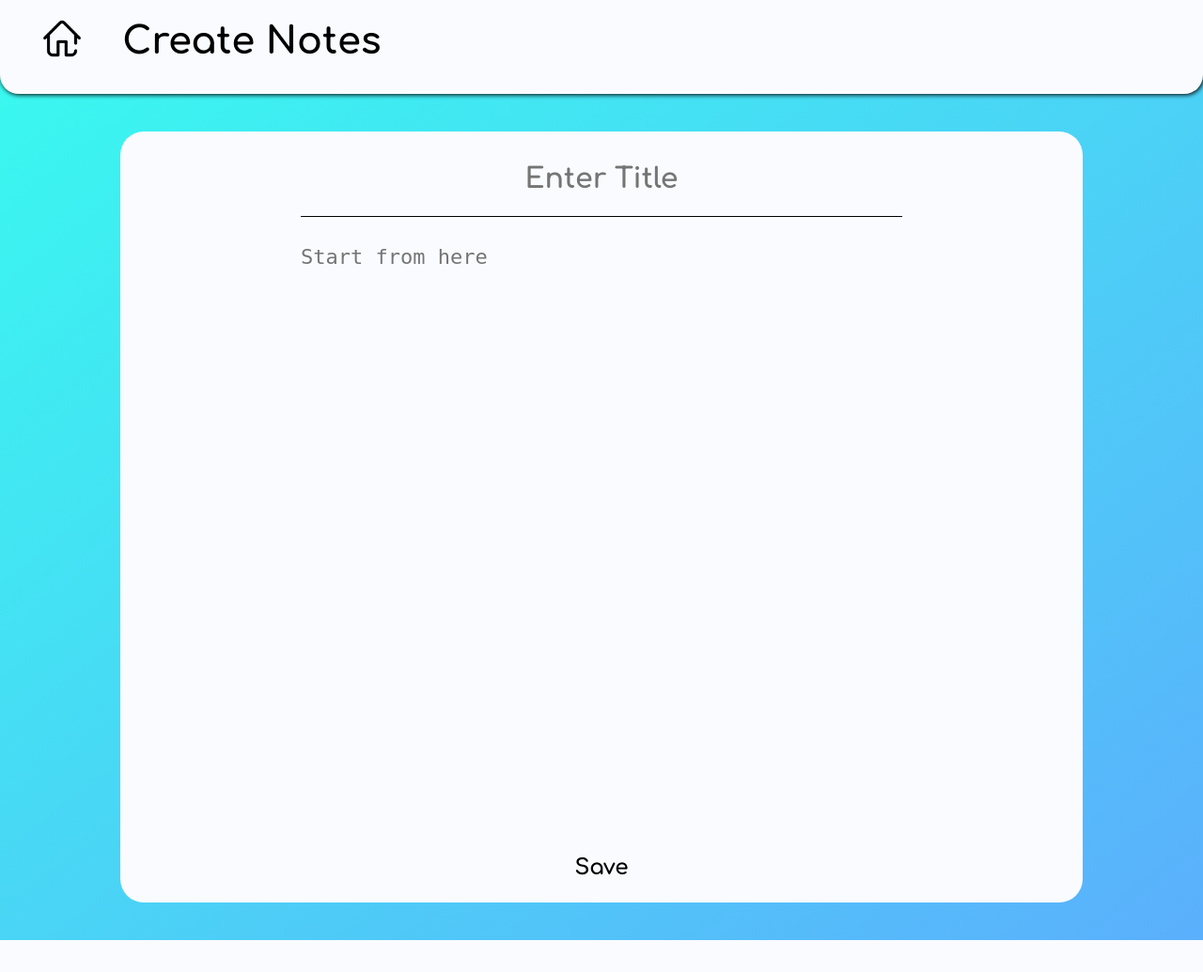
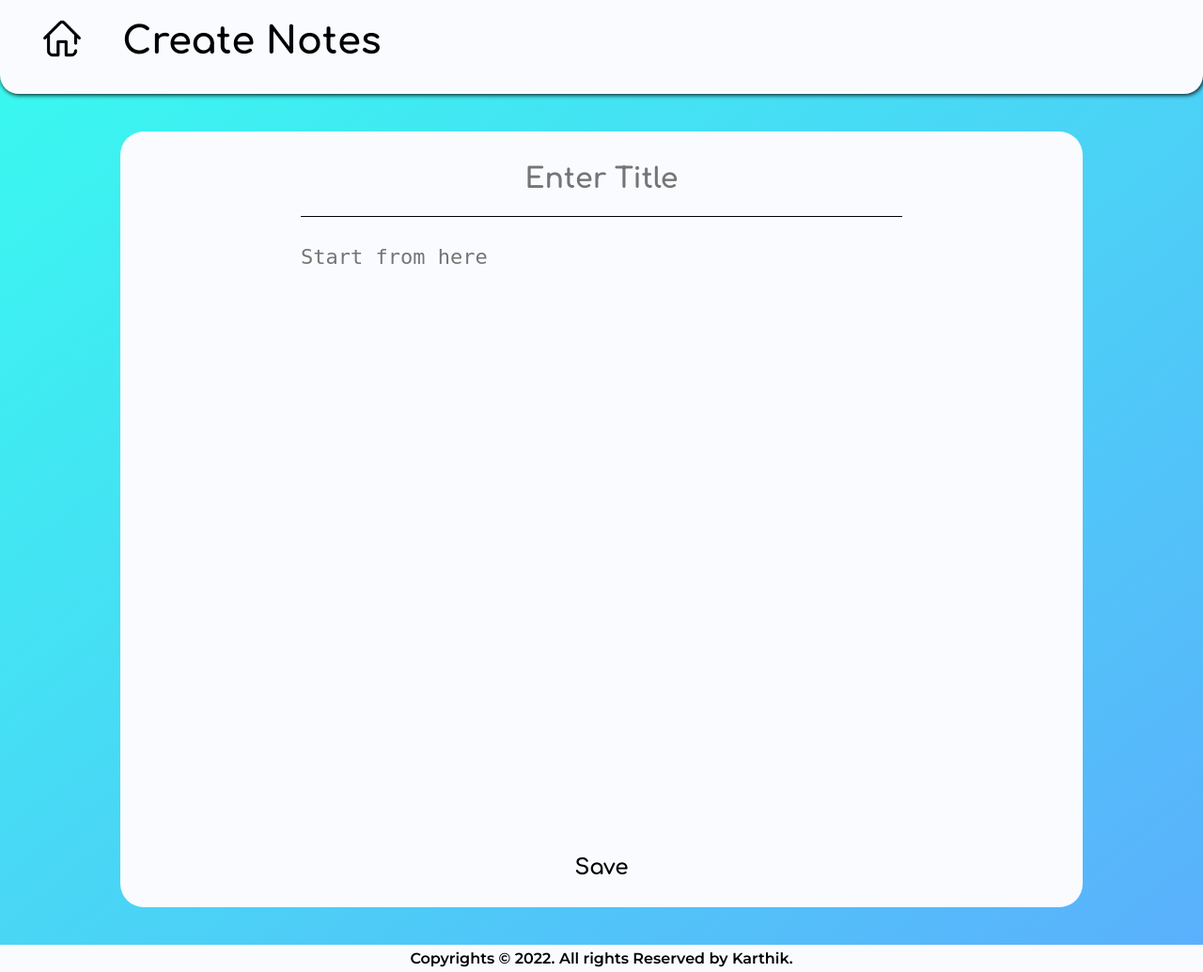
Before and after one commit to candykarthi002/Notes-App, a Django app: page /create-page/ in a window 1280 px wide. Shown: the whole page at 94% size. Before the commit the page ends 1001 px from the top, so only its background shows below. Run offline with Django 3.2, Linux system fonts and the light colour scheme; the visitor is signed in with stand-in values (Sample User, id 1).

Commit message:
Minor update - Styling

```diff
--- a/Notes_app/settings.py
+++ b/Notes_app/settings.py
@@ -26,7 +26,7 @@
 # SECURITY WARNING: don't run with debug turned on in production!
 DEBUG = True
 
-ALLOWED_HOSTS = ['notesapp1-0.herokuapp.com']
+ALLOWED_HOSTS = ['notesapp1-0.herokuapp.com', '127.0.0.1']
 
 
 # Application definition
--- a/frontend/static/frontend/style.css
+++ b/frontend/static/frontend/style.css
@@ -17,11 +17,14 @@
 }
 
 .navbar, .create-navbar, .edit-navbar {
+	position: sticky;
+	top: 0;
 	height: 12.5vh;
 	background-color: var(--paper-color);
 	align-items: center;
 	border-radius: 0 0 20px 20px;
 	box-shadow: 1px 1px 5px rgba(0, 0, 0, 1.0);
+	z-index: 100;
 }
 
 .navbar, .edit-navbar {
@@ -523,3 +548,31 @@
 	text-decoration: none;
 	color: darkcyan;
 }
+
+form #save-btn {
+	width: fit-content;
+	height: fit-content;
+	padding: 10px 20px;
+	text-align: center;
+	cursor: url('/static/frontend/pen2-7-hover.png'), auto;
+	transition: all 250ms ease-in-out;
+	border-radius: 7px;
+}
+
+form #save-btn:hover {
+	border-color: var(--bg-color);
+	background: var(--bg-color);
+	color: var(--paper-color);
+}
+
+.copyrights p {
+	position: sticky;
+	bottom: 0;
+	width: 100%;
+	height: max-content;
+	margin: 5px 0 0 0;
+	padding: 5px 0;
+	text-align: center;
+	font-weight: bold;
+	background: var(--paper-color);
+}
--- a/frontend/templates/frontend/base.html
+++ b/frontend/templates/frontend/base.html
@@ -11,6 +11,9 @@
 <link href="https://fonts.googleapis.com/css2?family=Comfortaa:wght@700&family=Montserrat:wght@200;300;400;600&display=swap" rel="stylesheet">
 </head>
 <body>
+	{% block content %}
+	<h1>Notes, App</h1>
+	{% endblock %}
 	{% if messages %}
 		<ul class="messages">
 		    {% for message in messages %}
@@ -26,9 +29,9 @@
 		    {% endfor %}
 		</ul>
 	{% endif %}
-	{% block content %}
-	<h1>Notes, App</h1>
-	{% endblock %}
+	<div class="copyrights">
+		<p>Copyrights &#169; 2022. All rights Reserved by Karthik.</p>
+	</div>
 	<script src="https://ajax.googleapis.com/ajax/libs/jquery/3.6.0/jquery.min.js"></script>
     <script>
         window.addEventListener('load', () => {
--- a/frontend/templates/frontend/create_page.html
+++ b/frontend/templates/frontend/create_page.html
@@ -12,8 +12,8 @@
 </div>
 <form method="post">
 	{% csrf_token %}
-	<input type="text" placeholder="Enter Title" name="title">
-	<textarea name="text" id="text" name="text" placeholder="Start from here"></textarea>
-	<input type="submit" value="Save">
+	<input type="text" placeholder="Enter Title" name="title" required>
+	<textarea name="text" id="text" name="text" placeholder="Start from here" required></textarea>
+	<input id="save-btn" type="submit" value="Save">
 </form>
 {% endblock %}
```
Also changed, not shown: other parts of frontend/static/frontend/style.css (+34 -12 lines), frontend/templates/frontend/edit_page.html (+4 -4 lines).
